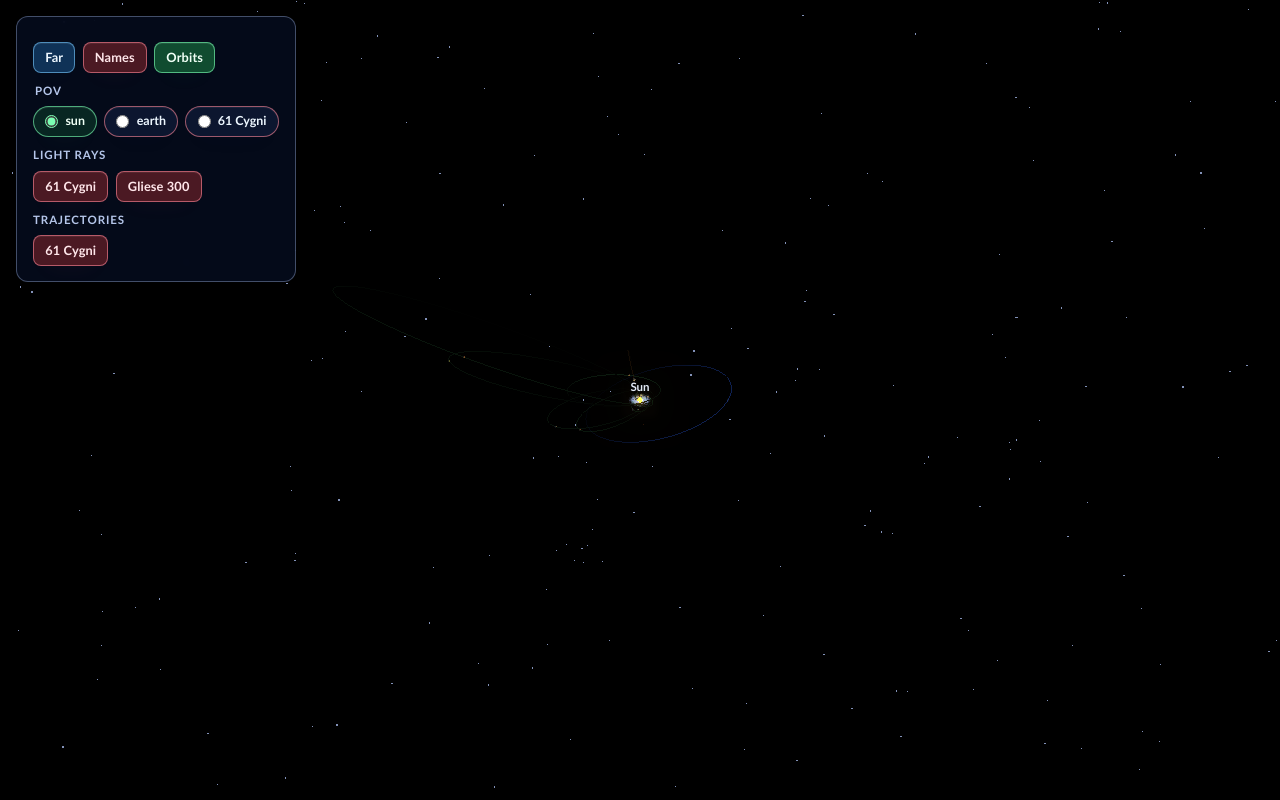
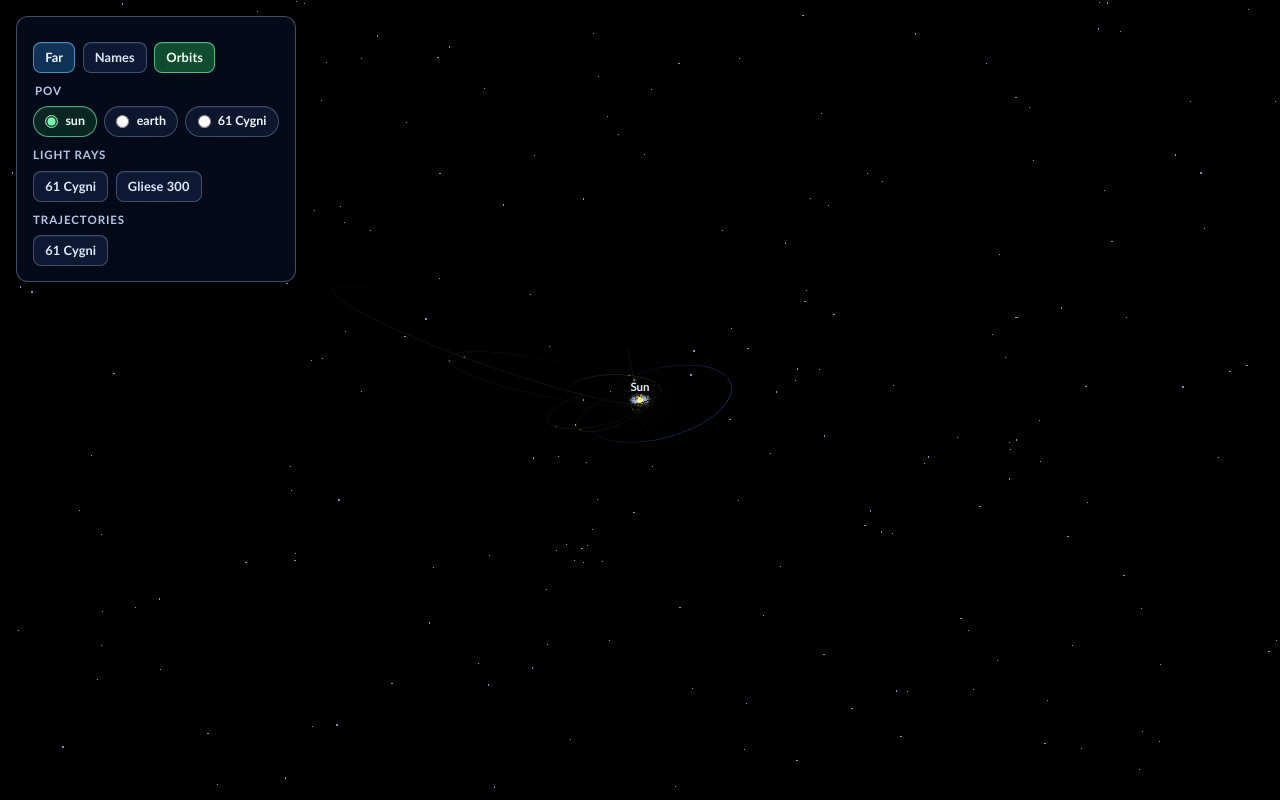
Before and after one commit to Dmitry-Ship/solar-system, a React (Vite) app: page / in a window 1280 px wide. Built offline with nearby package versions, Linux system fonts and the light colour scheme.

Commit message:
Refactor button-off styles for consistency and improved aesthetics

```diff
--- a/styles.css
+++ b/styles.css
@@ -3,10 +3,10 @@
   --panel-border: rgba(180, 204, 255, 0.35);
   --text: #ecf3ff;
   --muted: #b5c6ea;
-  --button-off-bg: rgba(88, 28, 38, 0.86);
-  --button-off-border: rgba(255, 134, 151, 0.6);
-  --button-off-text: #ffe6ea;
-  --button-off-shadow: rgba(255, 92, 120, 0.24);
+  --button-off-bg: rgba(16, 28, 56, 0.86);
+  --button-off-border: rgba(180, 204, 255, 0.3);
+  --button-off-text: #dce8ff;
+  --button-off-shadow: rgba(20, 56, 96, 0.2);
   --button-on-bg: rgba(18, 84, 52, 0.9);
   --button-on-border: rgba(123, 255, 179, 0.62);
   --button-on-text: #effff5;
```
